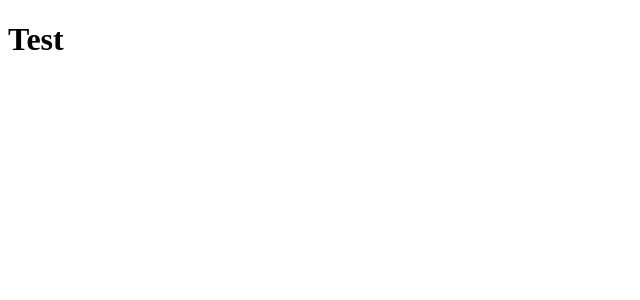
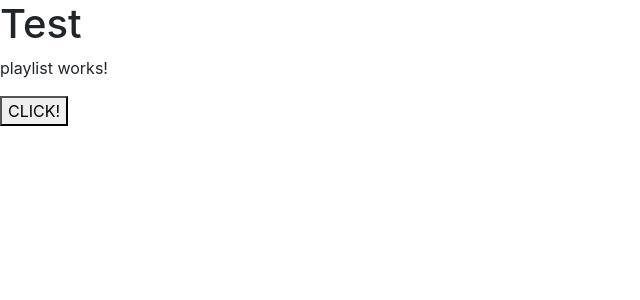
Before and after one commit to ANKLV/share-play-web, an Angular app: page /playlists in a window 1280 px wide. Before the commit this address led to /. Shown: the top 300 px of the page, without its empty margins (0-640 px from the left). Built offline with nearby package versions, Linux system fonts and the light colour scheme.

Commit message:
import bootstrap styles

```diff
--- a/package.json
+++ b/package.json
@@ -21,7 +21,6 @@
     "@angular/router": "~11.2.7",
     "@popperjs/core": "^2.9.1",
     "bootstrap": "^4.6.0",
-    "jquery": "^3.6.0",
     "rxjs": "~6.6.0",
     "tslib": "^2.0.0",
     "zone.js": "~0.11.3"
--- a/src/app/app-routing.module.ts
+++ b/src/app/app-routing.module.ts
@@ -3,7 +3,7 @@ import { RouterModule, Routes } from '@angular/router';
 import { PlaylistComponent } from './components/playlist/playlist.component';
 
 const routes: Routes = [
-  { path: 'playlist', component: PlaylistComponent }
+  { path: 'playlists', component: PlaylistComponent }
 ];
 
 @NgModule({
--- a/src/app/components/playlist/playlist.component.html
+++ b/src/app/components/playlist/playlist.component.html
@@ -1 +1,2 @@
 <p>playlist works!</p>
+<button type="success">CLICK!</button>
--- a/src/styles.scss
+++ b/src/styles.scss
@@ -1 +1,2 @@
 /* You can add global styles to this file, and also import other style files */
+@import "~bootstrap/dist/css/bootstrap.css"
```
